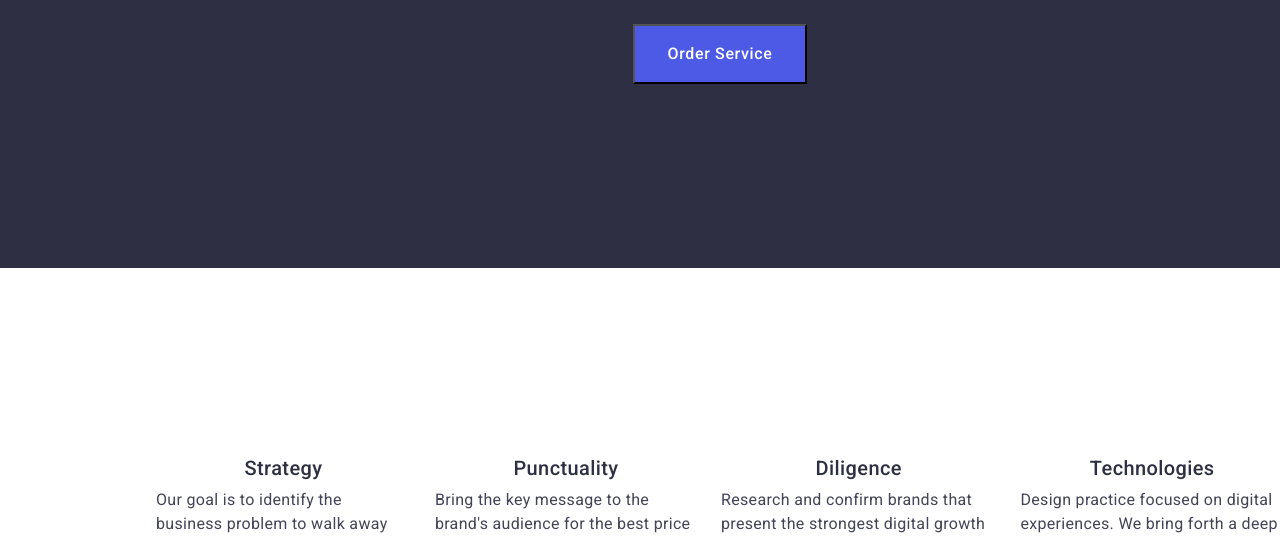
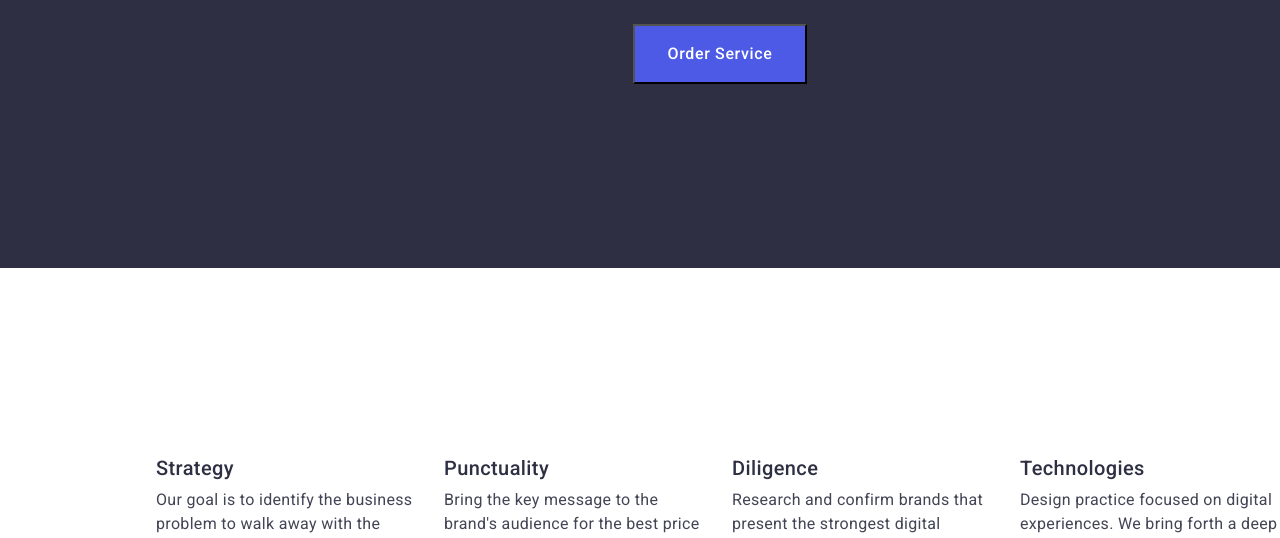
Before and after one commit to AleghSoroka/goit-markup-hw-03, a plain HTML site: page index.html in a window 1280 px wide. Shown: the part 404-942 px from the top of the page. Drawn offline with nearby package versions, Linux system fonts and the light colour scheme; files whose address does not match are found by name.

Commit message:
Lets try to check

```diff
--- a/css/styles.css
+++ b/css/styles.css
@@ -183,16 +183,6 @@ img {
   background-color: var(--ocean);
 }
 
-.card-title {
-  color: var(--navy-blue);
-  font-family: Roboto, sans-serif;
-  font-size: 20px;
-  font-weight: 500;
-  line-height: 1.2em;
-  letter-spacing: 0.02em;
-  text-align: center;
-}
-
 .additional-description {
   color: var(--slate);
   font-family: Roboto, sans-serif;
@@ -309,24 +299,26 @@ img {
 
 .features-list {
   display: flex;
+  justify-content: space-between;
+  margin-bottom: 120px;
   gap: 24px;
-  margin-bottom: 120px;
-  flex-basis: calc((100% - var(--indent) * var(--items)) / var (--items));
 }
 
 .features-list-item {
-  --indent: 24px;
-  --items: 4;
+  flex-basis: 264px;
 }
 
-.features-list-item.card-title {
-  margin-bottom: 20px;
+.card-title {
+  color: var(--navy-blue);
+  font-family: Roboto, sans-serif;
+  font-size: 20px;
+  font-weight: 500;
+  line-height: 1.2em;
+  letter-spacing: 0.02em;
+  text-align: center;
+  margin-bottom: 8px;
 }
-.card-title {
-  margin-bottom: 8px;
-  text-align: center;
-}
-.additional-description {
+.card-title.leftalign {
   text-align: left;
 }
 
--- a/index.html
+++ b/index.html
@@ -78,33 +78,33 @@
 
       <!-- Section 1 Features-->
       <section class="features">
-        <div class="features-container container">
+        <div class="container">
           <h2 class="visually-hidden">Features</h2>
           <!-- Features FlexBox-->
           <ul class="features-list list">
             <li class="features-list-item">
-              <h3 class="card-title">Strategy</h3>
+              <h3 class="card-title leftalign">Strategy</h3>
               <p class="additional-description">
                 Our goal is to identify the business problem to walk away with
                 the perfect and creative solution.
               </p>
             </li>
             <li class="features-list-item">
-              <h3 class="card-title">Punctuality</h3>
+              <h3 class="card-title leftalign">Punctuality</h3>
               <p class="additional-description">
                 Bring the key message to the brand's audience for the best price
                 within the shortest possible time.
               </p>
             </li>
             <li class="features-list-item">
-              <h3 class="card-title">Diligence</h3>
+              <h3 class="card-title leftalign">Diligence</h3>
               <p class="additional-description">
                 Research and confirm brands that present the strongest digital
                 growth opportunities and minimize risk.
               </p>
             </li>
             <li class="features-list-item">
-              <h3 class="card-title">Technologies</h3>
+              <h3 class="card-title leftalign">Technologies</h3>
               <p class="additional-description">
                 Design practice focused on digital experiences. We bring forth a
                 deep passion for problem-solving.
```
